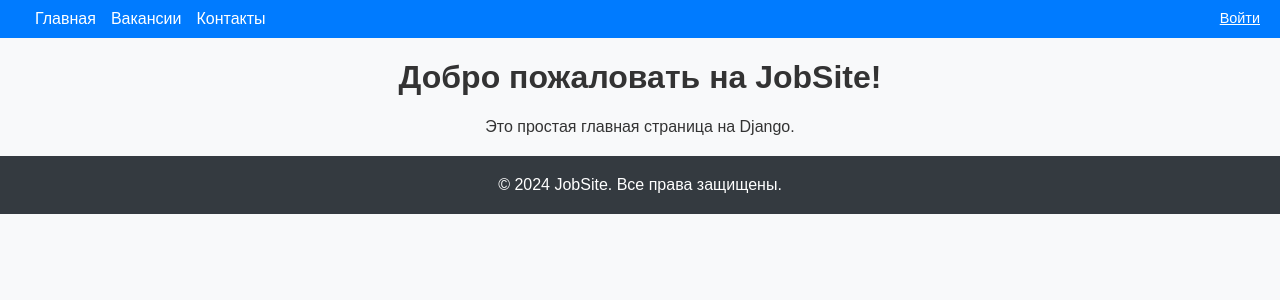
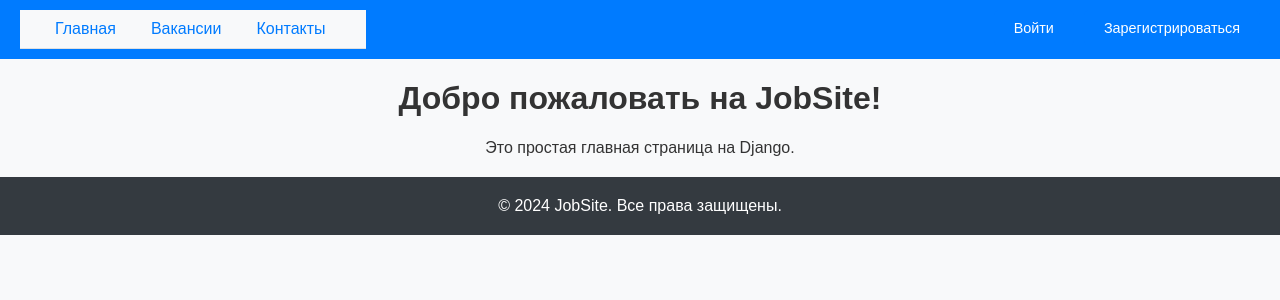
Before and after one commit to AberQ/HR-WEBSITE, a Django app: page / in a window 1280 px wide. Shown: the top 300 px of the page. Run offline with Django 5.2, Linux system fonts and the light colour scheme.

Commit message:
Небольшие изменения по дизайну навигационной панели

```diff
--- a/backend/templates/base.html
+++ b/backend/templates/base.html
@@ -7,6 +7,52 @@
     <meta name="viewport" content="width=device-width, initial-scale=1.0">
     <title>{% block title %}JobSite{% endblock %}</title>
     <link rel="stylesheet" href="{% static 'css/styles.css' %}">
+    <style>
+        nav {
+            display: flex;
+            justify-content: space-between; /* Равномерное распределение элементов */
+            align-items: center; /* Выравнивание по центру по вертикали */
+            padding: 10px 20px; /* Внутренние отступы для навигации */
+            background-color: #f8f9fa; /* Цвет фона навигации */
+            border-bottom: 1px solid #e0e0e0; /* Нежная граница снизу */
+        }
+
+        .nav-links {
+            list-style: none; /* Убираем маркеры списка */
+            padding: 0; /* Убираем внутренние отступы */
+            margin: 0; /* Убираем внешние отступы */
+            display: flex; /* Горизонтальное размещение элементов списка */
+        }
+
+        .nav-links li {
+            margin-right: 20px; /* Отступы между пунктами меню */
+        }
+
+        .nav-links li a {
+            text-decoration: none; /* Убираем подчеркивание */
+            color: #007BFF; /* Цвет текста ссылок */
+            transition: color 0.3s; /* Плавный переход цвета при наведении */
+        }
+
+        .nav-links li a:hover {
+            color: #0056b3; /* Цвет текста при наведении */
+        }
+
+        .button {
+            display: inline-block;
+            padding: 10px 20px; /* Отступы внутри кнопки */
+            margin-left: 10px; /* Отступ между кнопками */
+            background-color: #007BFF; /* Цвет фона кнопки */
+            color: white; /* Цвет текста */
+            text-decoration: none; /* Убираем подчеркивание */
+            border-radius: 5px; /* Скругленные углы */
+            transition: background-color 0.3s; /* Плавный переход цвета */
+        }
+
+        .button:hover {
+            background-color: #0056b3; /* Цвет при наведении */
+        }
+    </style>
 </head>
 <body>
 
@@ -21,9 +67,10 @@
             <div class="user-info">
                 {% if user.is_authenticated %}
                     <p>Вы вошли по почте <strong>{{ user.email }}</strong></p>
-                    <a href="/logout">Выйти</a>
+                    <a href="/logout" class="button">Выйти</a>
                 {% else %}
-                    <a href="/login">Войти</a>
+                    <a href="/login" class="button">Войти</a>
+                    <a href="/signup" class="button">Зарегистрироваться</a>
                 {% endif %}
             </div>
         </nav>
```
